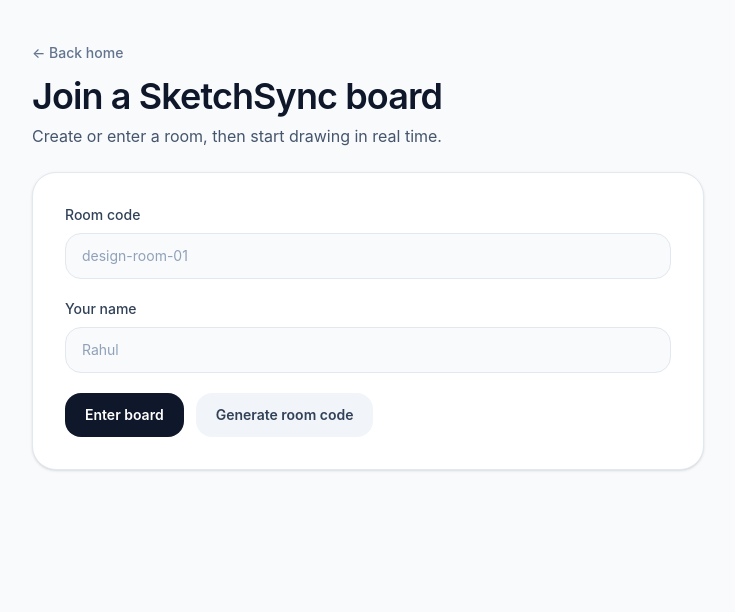
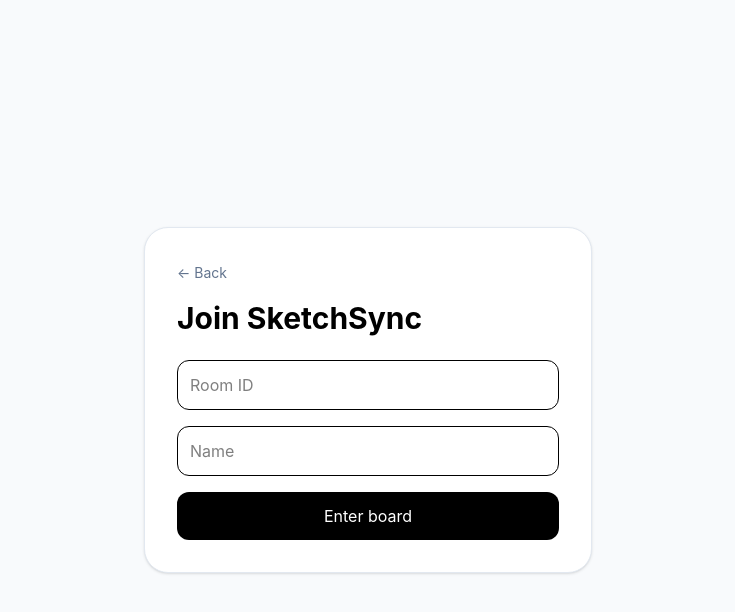
Before and after one commit to rahulpandey-create/SketchSync, a React (Vite) app in the folder client/: page /board in a window 1280 px wide. Shown: the top 612 px of the page, without its empty margins (272-1007 px from the left). Built offline with nearby package versions, Linux system fonts and the light colour scheme.

Commit message:
Fixed refreshing issue

```diff
--- a/client/src/pages/Board.jsx
+++ b/client/src/pages/Board.jsx
@@ -9,100 +9,91 @@
   name: "sketchsync_name",
 };
 
-function getInitialRoom(searchParams) {
-  const queryRoom = searchParams.get("room");
-  if (queryRoom) return queryRoom;
-  if (typeof window === "undefined") return "";
-  return window.localStorage.getItem(STORAGE_KEYS.room) || "";
-}
-
-function getInitialName() {
-  if (typeof window === "undefined") return "";
-  return window.localStorage.getItem(STORAGE_KEYS.name) || "";
-}
-
 export default function Board() {
   const canvasBoardRef = useRef(null);
+
   const [searchParams, setSearchParams] = useSearchParams();
 
-  const [roomInput, setRoomInput] = useState(() => getInitialRoom(searchParams));
-  const [nameInput, setNameInput] = useState(() => getInitialName());
+  const [roomInput, setRoomInput] = useState("");
+  const [nameInput, setNameInput] = useState("");
 
   const [roomId, setRoomId] = useState("");
   const [userName, setUserName] = useState("");
+
   const [joined, setJoined] = useState(false);
 
   const [tool, setTool] = useState("pen");
   const [color, setColor] = useState("#111827");
   const [size, setSize] = useState(4);
+
   const [users, setUsers] = useState([]);
+
   const [socketReady, setSocketReady] = useState(false);
   const [roomReady, setRoomReady] = useState(false);
 
-  const roomDisplay = useMemo(() => roomId || roomInput || "", [roomId, roomInput]);
+  useEffect(() => {
+    const savedRoom =
+      searchParams.get("room") ||
+      localStorage.getItem(STORAGE_KEYS.room);
 
-  useEffect(() => {
-    const queryRoom = searchParams.get("room");
-    if (queryRoom) {
-      setRoomInput(queryRoom);
-    }
-  }, [searchParams]);
-
-  useEffect(() => {
-    if (typeof window === "undefined") return;
-    if (roomId) window.localStorage.setItem(STORAGE_KEYS.room, roomId);
-    if (userName) window.localStorage.setItem(STORAGE_KEYS.name, userName);
-  }, [roomId, userName]);
-
-  useEffect(() => {
-    const savedRoom = searchParams.get("room") || window.localStorage.getItem(STORAGE_KEYS.room) || "";
-    const savedName = window.localStorage.getItem(STORAGE_KEYS.name) || "";
+    const savedName =
+      localStorage.getItem(STORAGE_KEYS.name);
 
     if (!joined && savedRoom && savedName) {
       setRoomId(savedRoom);
       setUserName(savedName);
+
       setRoomInput(savedRoom);
       setNameInput(savedName);
+
       setJoined(true);
     }
   }, [joined, searchParams]);
 
-  const handleJoin = (event) => {
-    event.preventDefault();
+  useEffect(() => {
+    if (roomId) {
+      localStorage.setItem(STORAGE_KEYS.room, roomId);
+    }
 
-    const cleanedRoom = String(roomInput || "")
+    if (userName) {
+      localStorage.setItem(STORAGE_KEYS.name, userName);
+    }
+  }, [roomId, userName]);
+
+  const handleJoin = (e) => {
+    e.preventDefault();
+
+    const cleanedRoom = roomInput
       .trim()
       .toLowerCase()
       .replace(/[^a-z0-9-]/g, "");
 
-    const cleanedName = String(nameInput || "").trim();
+    const cleanedName = nameInput.trim();
 
-    if (!cleanedRoom || !cleanedName) return;
+    if (!cleanedRoom || !cleanedName) {
+      return;
+    }
 
     setRoomId(cleanedRoom);
     setUserName(cleanedName);
+
     setJoined(true);
-    setSearchParams({ room: cleanedRoom });
 
-    if (typeof window !== "undefined") {
-      window.localStorage.setItem(STORAGE_KEYS.room, cleanedRoom);
-      window.localStorage.setItem(STORAGE_KEYS.name, cleanedName);
-    }
+    setSearchParams({
+      room: cleanedRoom,
+    });
   };
 
   const handleChangeRoom = () => {
     setJoined(false);
 
+    setSocketReady(false);
     setRoomReady(false);
-    setSocketReady(false);
+
+    setUsers([]);
 
     setRoomId("");
-    setUserName("");
-
     setRoomInput("");
-    setNameInput(nameInput);
-
-    setUsers([]);
 
     setSearchParams({});
 
@@ -111,33 +102,7 @@
     canvasBoardRef.current = null;
   };
 
-  const handleUsersChange = (nextUsers) => {
-    setUsers(nextUsers);
-  };
-
-  const handleInit = (payload) => {
-    if (payload?.you?.name) {
-      setUserName(payload.you.name);
-    }
-  };
-
-  const boardUrl = useMemo(() => {
-    if (typeof window === "undefined" || !roomDisplay) return "";
-    const url = new URL(window.location.href);
-    url.searchParams.set("room", roomDisplay);
-    return url.toString();
-  }, [roomDisplay]);
-
-  const copyRoomLink = async () => {
-    if (!boardUrl || typeof navigator === "undefined" || !navigator.clipboard) return;
-    try {
-      await navigator.clipboard.writeText(boardUrl);
-    } catch (error) {
-      console.error("Failed to copy room link:", error);
-    }
-  };
-
-  const handleClearBoard = () => {
+  const handleClear = () => {
     canvasBoardRef.current?.clearBoard?.();
   };
 
@@ -149,108 +114,96 @@
     await redoBoard();
   };
 
+  const roomLink = useMemo(() => {
+    if (!roomId) return "";
+
+    return `${window.location.origin}/board?room=${roomId}`;
+  }, [roomId]);
+
   if (!joined) {
     return (
-      <div className="min-h-screen bg-slate-50 px-4 py-10 text-slate-900">
-        <div className="mx-auto flex w-full max-w-2xl flex-col gap-6">
-          <div>
-            <Link to="/" className="text-sm font-medium text-slate-500 hover:text-slate-900">
-              ← Back home
+      <div className="min-h-screen bg-slate-50 flex items-center justify-center px-4">
+
+        <form
+          onSubmit={handleJoin}
+          className="w-full max-w-md rounded-3xl border border-slate-200 bg-white p-8 shadow-sm"
+        >
+
+          <Link
+            to="/"
+            className="text-sm text-slate-500"
+          >
+            ← Back
           </Link>
-            <h1 className="mt-3 text-3xl font-semibold tracking-tight sm:text-4xl">
-              Join a SketchSync board
+
+          <h1 className="mt-4 text-3xl font-bold">
+            Join SketchSync
           </h1>
-            <p className="mt-2 max-w-xl text-sm text-slate-600 sm:text-base">
-              Create or enter a room, then start drawing in real time.
-            </p>
-          </div>
 
-          <form onSubmit={handleJoin} className="rounded-3xl border border-slate-200 bg-white p-6 shadow-sm sm:p-8">
-            <div className="grid gap-5">
-              <div>
-                <label htmlFor="room" className="mb-2 block text-sm font-medium text-slate-700">
-                  Room code
-                </label>
+          <div className="mt-6 space-y-4">
+
             <input
-                  id="room"
-                  type="text"
               value={roomInput}
               onChange={(e) => setRoomInput(e.target.value)}
-                  placeholder="design-room-01"
-                  className="w-full rounded-2xl border border-slate-200 bg-slate-50 px-4 py-3 text-sm outline-none ring-0 transition placeholder:text-slate-400 focus:border-slate-400"
+              placeholder="Room ID"
+              className="w-full rounded-xl border p-3"
             />
-              </div>
 
-              <div>
-                <label htmlFor="name" className="mb-2 block text-sm font-medium text-slate-700">
-                  Your name
-                </label>
             <input
-                  id="name"
-                  type="text"
               value={nameInput}
               onChange={(e) => setNameInput(e.target.value)}
-                  placeholder="Rahul"
-                  className="w-full rounded-2xl border border-slate-200 bg-slate-50 px-4 py-3 text-sm outline-none ring-0 transition placeholder:text-slate-400 focus:border-slate-400"
+              placeholder="Name"
+              className="w-full rounded-xl border p-3"
             />
-              </div>
 
-              <div className="flex flex-col gap-3 sm:flex-row">
             <button
-                  type="submit"
-                  className="inline-flex items-center justify-center rounded-2xl bg-slate-900 px-5 py-3 text-sm font-semibold text-white transition hover:bg-slate-800"
+              className="w-full rounded-xl bg-black py-3 text-white"
             >
               Enter board
             </button>
 
-                <button
-                  type="button"
-                  onClick={() => {
-                    const generatedRoom = `room-${Math.random().toString(36).slice(2, 8)}`;
-                    setRoomInput(generatedRoom);
-                  }}
-                  className="inline-flex items-center justify-center rounded-2xl bg-slate-100 px-5 py-3 text-sm font-semibold text-slate-700 transition hover:bg-slate-200"
-                >
-                  Generate room code
-                </button>
-              </div>
           </div>
         </form>
-        </div>
+
       </div>
     );
   }
 
   return (
-    <div className="min-h-screen bg-slate-50 px-4 py-4 text-slate-900 sm:px-6 lg:px-8">
-      <div className="mx-auto flex h-[calc(100vh-2rem)] w-full max-w-[1600px] flex-col gap-4">
-        <header className="flex flex-col gap-3 rounded-3xl border border-slate-200 bg-white px-4 py-4 shadow-sm sm:flex-row sm:items-center sm:justify-between sm:px-6">
+    <div className="min-h-screen bg-slate-50 p-4">
+
+      <div className="mx-auto flex h-[calc(100vh-2rem)] max-w-[1600px] flex-col gap-4">
+
+        <header className="rounded-3xl border bg-white p-5 shadow-sm flex flex-wrap items-center justify-between gap-3">
+
           <div>
-            <p className="text-xs font-medium uppercase tracking-[0.2em] text-slate-500">
-              SketchSync
-            </p>
-            <h2 className="mt-1 text-lg font-semibold sm:text-xl">Room: {roomId}</h2>
-            <p className="text-sm text-slate-600">
-              {users.length} participant{users.length === 1 ? "" : "s"} online
+            <h2 className="font-bold text-xl">
+              Room: {roomId}
+            </h2>
+
+            <p className="text-sm text-slate-500">
+              {users.length} participant(s)
             </p>
           </div>
 
-          <div className="flex flex-wrap items-center gap-2">
+          <div className="flex gap-2">
+
             <button
-              type="button"
-              onClick={copyRoomLink}
-              className="rounded-xl bg-slate-100 px-4 py-2 text-sm font-medium text-slate-700 transition hover:bg-slate-200"
+              onClick={() => navigator.clipboard.writeText(roomLink)}
+              className="rounded-xl bg-slate-100 px-4 py-2"
             >
-              Copy room link
+              Copy Link
             </button>
+
             <button
-              type="button"
               onClick={handleChangeRoom}
-              className="rounded-xl bg-slate-900 px-4 py-2 text-sm font-medium text-white transition hover:bg-slate-800"
+              className="rounded-xl bg-black px-4 py-2 text-white"
             >
-              Change room
+              Change Room
             </button>
+
           </div>
+
         </header>
 
         <Toolbar
@@ -260,13 +213,14 @@
           setColor={setColor}
           size={size}
           setSize={setSize}
-          onClear={handleClearBoard}
+          onClear={handleClear}
           onUndo={handleUndo}
           onRedo={handleRedo}
           disabled={!socketReady || !roomReady}
         />
 
-        <main className="min-h-0 flex-1 overflow-hidden rounded-3xl border border-slate-200 bg-white shadow-sm">
+        <main className="flex-1 overflow-hidden rounded-3xl border bg-white">
+
           <CanvasBoard
             ref={canvasBoardRef}
             roomId={roomId}
@@ -274,13 +228,15 @@
             tool={tool}
             color={color}
             size={size}
-            onUsersChange={handleUsersChange}
-            onInit={handleInit}
+            onUsersChange={setUsers}
             onConnectionChange={setSocketReady}
             onRoomReadyChange={setRoomReady}
           />
+
         </main>
+
       </div>
+
     </div>
   );
 }
```
Also changed, not shown: client/src/components/canvas/CanvasBoard.jsx (+39 -44 lines), 1 other file (tests, documents, lock files or other folders). Lines whose indentation alone changed are shown as unchanged.
